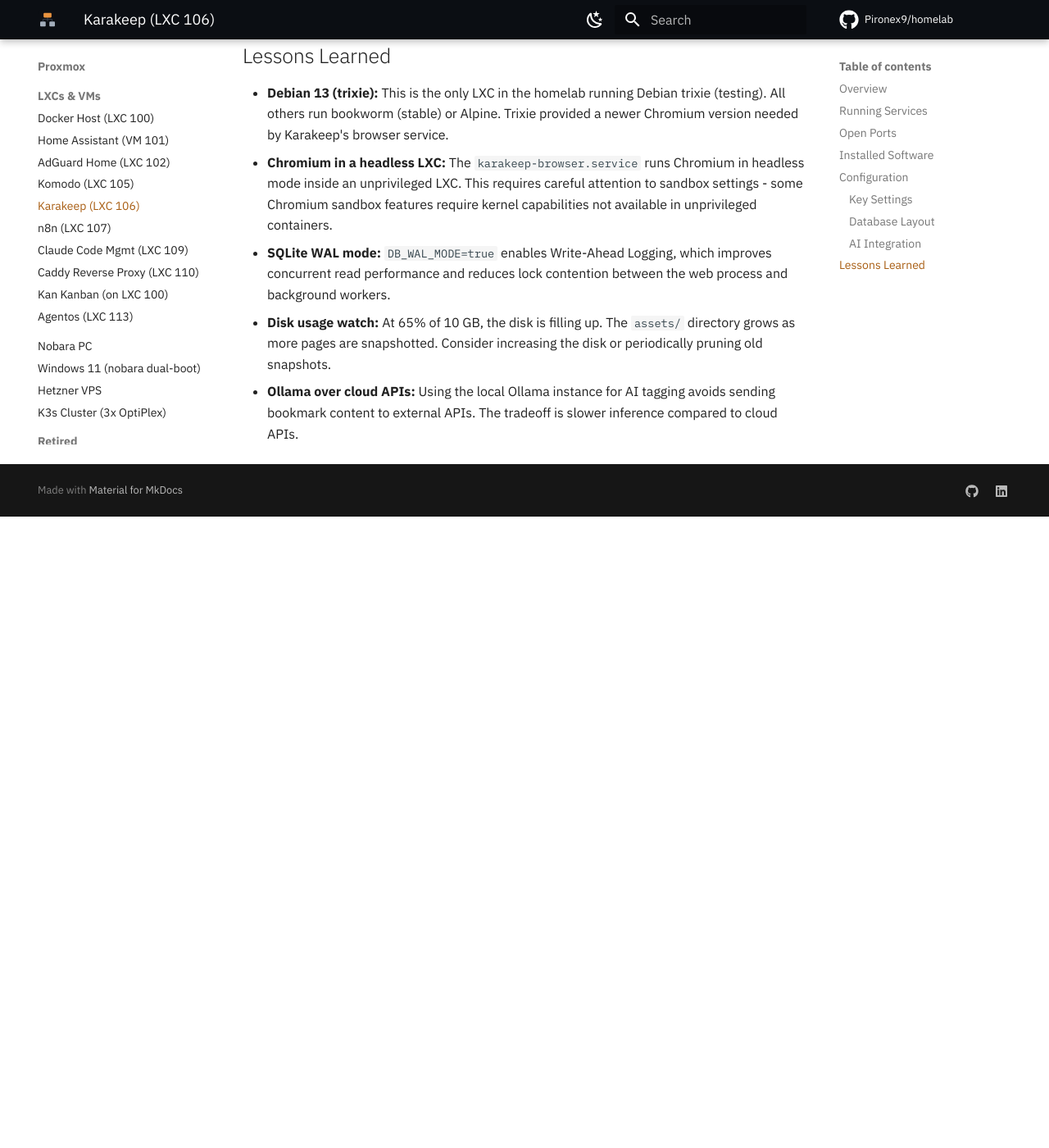
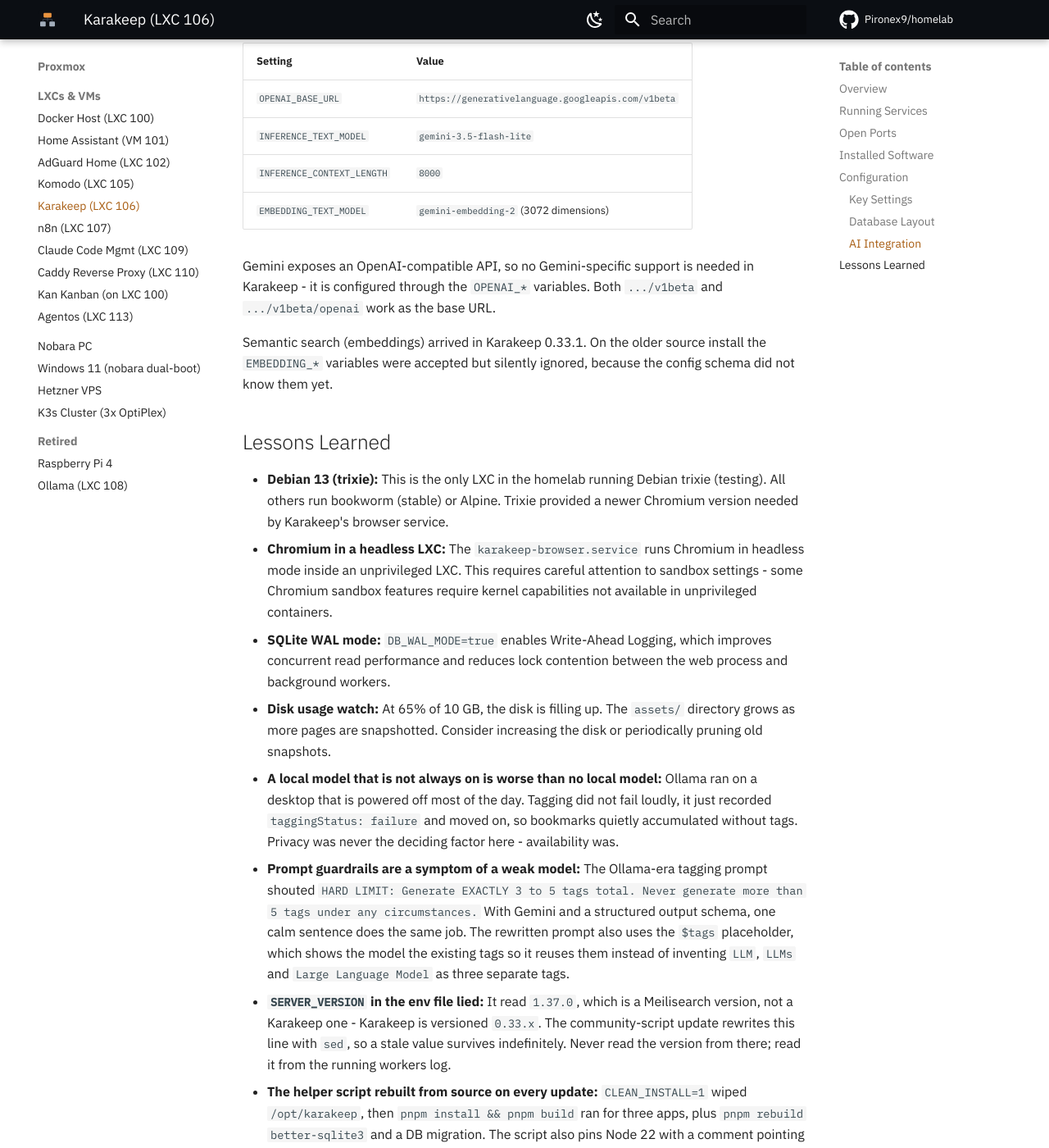
Before and after one commit to Pironex9/homelab, an MkDocs documentation site: the page built from docs/hosts/karakeep.md, in a window 1280 px wide and 1400 px high, scrolled down 2820 px. Shown: the whole window at 82% size. Built offline with MkDocs 1.6.1 and Material for MkDocs 9.7.7, drawn with Linux system fonts in a browser that asks for light colours; comment, search, counter and statistics services are not loaded; before the commit the page ends 3450 px from its top, so only the background shows below that; some of the changed text lies outside the part shown.

Commit message:
docs(karakeep): compose stack, Gemini, és amit a régi telepítés elhallgatott
A doksi systemd unitokat és Ollamát írt, mindkettő elavult. Ami újdonság
és nem volt sehol leírva:

- a SERVER_VERSION=1.37.0 az env-ben Meilisearch-verzió volt, nem Karakeepé
  (az 0.33.x); a helper script sed-del írja felül, ezért ragadhat ott évekig
- a szemantikus keresés 0.33.1-től van, előtte az EMBEDDING_* változókat a
  config-séma némán elnyelte
- a két telepítés nem futtatható párhuzamosan, közös SQLite-ra írnának

```diff
--- a/docs/hosts/karakeep.md
+++ b/docs/hosts/karakeep.md
@@ -11,17 +11,21 @@
 | Kernel | 6.17.4-1-pve |
 | CPU | 2 cores |
 | RAM | 4 GB |
-| Disk | 10 GB (local-lvm, 65% used) |
+| Disk | 18 GB (local-lvm, 58% used - grown from 10 GB on 2026-08-13 for the container images) |
 | Purpose | Self-hosted bookmarking and read-later service |
 
 ## Running Services
 
-| Service | Description |
-|---------|-------------|
-| `karakeep-web.service` | Next.js web frontend (port 3000) |
-| `karakeep-workers.service` | Background workers - crawling, AI tagging, link processing |
-| `karakeep-browser.service` | Headless Chromium for webpage snapshots and full-page screenshots |
-| `meilisearch.service` | Full-text search engine |
+Since 2026-08-13 Karakeep runs as a Docker Compose stack, not systemd units.
+The compose file lives in this repo (`compose/proxmox-lxc-106/karakeep/`) and is
+deployed by Komodo, like every other stack in the homelab.
+
+| Container | Description |
+|-----------|-------------|
+| `karakeep-web` | Next.js frontend + all background workers (port 3000) |
+| `karakeep-chrome` | Headless Chromium for page snapshots (internal only) |
+| `karakeep-meilisearch` | Full-text search and vector index (internal only) |
+| `periphery.service` | Komodo agent, connects outbound to Core on 192.168.0.105:9120 |
 | `avahi-daemon.service` | mDNS/DNS-SD (local service discovery) |
 | `ssh.service` | OpenSSH server |
 
@@ -36,23 +40,29 @@
 
 | Package | Version | Notes |
 |---------|---------|-------|
-| karakeep | 0.31.0 | Main application (web + workers + browser) |
-| meilisearch | 1.37.0 | Full-text search backend |
-| chromium | 143.0.7499.169 | Headless browser for page snapshots |
+| karakeep | 0.33.2 | Pinned image tag, bumped via git + Komodo redeploy |
+| meilisearch | v1.41.0 | Full-text search and vector store |
+| karakeep-chrome | 151.0.7922.47-r1 | Tagged by Chromium version, **not** by Karakeep version |
+| docker | 29.7.2 | Installed 2026-08-13 |
 
 ## Configuration
 
-**Config file:** `/etc/karakeep/karakeep.env`
-**Data directory:** `/opt/karakeep_data/` (22 MB)
+**Compose file:** `compose/proxmox-lxc-106/karakeep/docker-compose.yml` (in this repo)
+**Secrets:** Komodo Stack Environment (`NEXTAUTH_SECRET`, `MEILI_MASTER_KEY`, `OPENAI_API_KEY`)
+**Data directory:** `/opt/karakeep_data/` (65 MB) - bind mounted into the container at `/data`
+
+The old `/etc/karakeep/karakeep.env` and the systemd units are left in place but
+disabled, as a rollback path. Data backup before the migration:
+`/root/karakeep_data-2026-08-13.tar.gz`.
 
 ### Key Settings
 
 | Setting | Value |
 |---------|-------|
 | `DATA_DIR` | `/opt/karakeep_data/` |
-| `NEXTAUTH_URL` | `http://localhost:3000` |
-| `MEILI_ADDR` | `http://127.0.0.1:7700` |
-| `BROWSER_WEB_URL` | `http://127.0.0.1:9222` |
+| `NEXTAUTH_URL` | `http://192.168.0.128:3000` |
+| `MEILI_ADDR` | `http://meilisearch:7700` (compose network) |
+| `BROWSER_WEB_URL` | `http://chrome:9222` (compose network) |
 | `DB_WAL_MODE` | `true` |
 
 ### Database Layout
@@ -70,15 +80,24 @@
 
 ### AI Integration
 
-Karakeep can auto-tag and summarize bookmarks using an LLM. Currently configured to use the local **Ollama** instance:
+Auto-tagging and summarization run on the **Gemini API** since 2026-08-13
+(previously Ollama on the desktop, which was not powered on 24/7, so tagging
+silently failed whenever the machine was asleep).
 
 | Setting | Value |
 |---------|-------|
-| `OLLAMA_BASE_URL` | `http://192.168.0.100:11434/` |
-| `OLLAMA_KEEP_ALIVE` | `5m` |
-| `INFERENCE_TEXT_MODEL` | `qwen3:8b` |
+| `OPENAI_BASE_URL` | `https://generativelanguage.googleapis.com/v1beta` |
+| `INFERENCE_TEXT_MODEL` | `gemini-3.5-flash-lite` |
+| `INFERENCE_CONTEXT_LENGTH` | `8000` |
+| `EMBEDDING_TEXT_MODEL` | `gemini-embedding-2` (3072 dimensions) |
 
-Meilisearch listens only on `127.0.0.1:7700` - not exposed externally.
+Gemini exposes an OpenAI-compatible API, so no Gemini-specific support is needed
+in Karakeep - it is configured through the `OPENAI_*` variables. Both
+`.../v1beta` and `.../v1beta/openai` work as the base URL.
+
+Semantic search (embeddings) arrived in Karakeep 0.33.1. On the older
+source install the `EMBEDDING_*` variables were accepted but silently ignored,
+because the config schema did not know them yet.
 
 ## Lessons Learned
 
@@ -86,4 +105,9 @@
 - **Chromium in a headless LXC:** The `karakeep-browser.service` runs Chromium in headless mode inside an unprivileged LXC. This requires careful attention to sandbox settings - some Chromium sandbox features require kernel capabilities not available in unprivileged containers.
 - **SQLite WAL mode:** `DB_WAL_MODE=true` enables Write-Ahead Logging, which improves concurrent read performance and reduces lock contention between the web process and background workers.
 - **Disk usage watch:** At 65% of 10 GB, the disk is filling up. The `assets/` directory grows as more pages are snapshotted. Consider increasing the disk or periodically pruning old snapshots.
-- **Ollama over cloud APIs:** Using the local Ollama instance for AI tagging avoids sending bookmark content to external APIs. The tradeoff is slower inference compared to cloud APIs.
+- **A local model that is not always on is worse than no local model:** Ollama ran on a desktop that is powered off most of the day. Tagging did not fail loudly, it just recorded `taggingStatus: failure` and moved on, so bookmarks quietly accumulated without tags. Privacy was never the deciding factor here - availability was.
+- **Prompt guardrails are a symptom of a weak model:** The Ollama-era tagging prompt shouted `HARD LIMIT: Generate EXACTLY 3 to 5 tags total. Never generate more than 5 tags under any circumstances.` With Gemini and a structured output schema, one calm sentence does the same job. The rewritten prompt also uses the `$tags` placeholder, which shows the model the existing tags so it reuses them instead of inventing `LLM`, `LLMs` and `Large Language Model` as three separate tags.
+- **`SERVER_VERSION` in the env file lied:** It read `1.37.0`, which is a Meilisearch version, not a Karakeep one - Karakeep is versioned `0.33.x`. The community-script update rewrites this line with `sed`, so a stale value survives indefinitely. Never read the version from there; read it from the running workers log.
+- **The helper script rebuilt from source on every update:** `CLEAN_INSTALL=1` wiped `/opt/karakeep`, then `pnpm install && pnpm build` ran for three apps, plus `pnpm rebuild better-sqlite3` and a DB migration. The script also pins Node 22 with a comment pointing at an upstream crash (`karakeep-app/karakeep#2989`). None of that is version controlled, and the build needs a temporary CPU/RAM bump. This is what motivated the move to compose.
+- **The two installs cannot run in parallel:** Both write the same SQLite database, so a side-by-side comparison on the same data directory would corrupt it. The migration is a clean cutover with a backup, not a gradual one.
+- **Disk:** grown to 18 GB on 2026-08-13. The images are ~3 GB; the 3.5 GB `/opt/karakeep` source tree can be deleted once the compose stack has proven itself.
```
